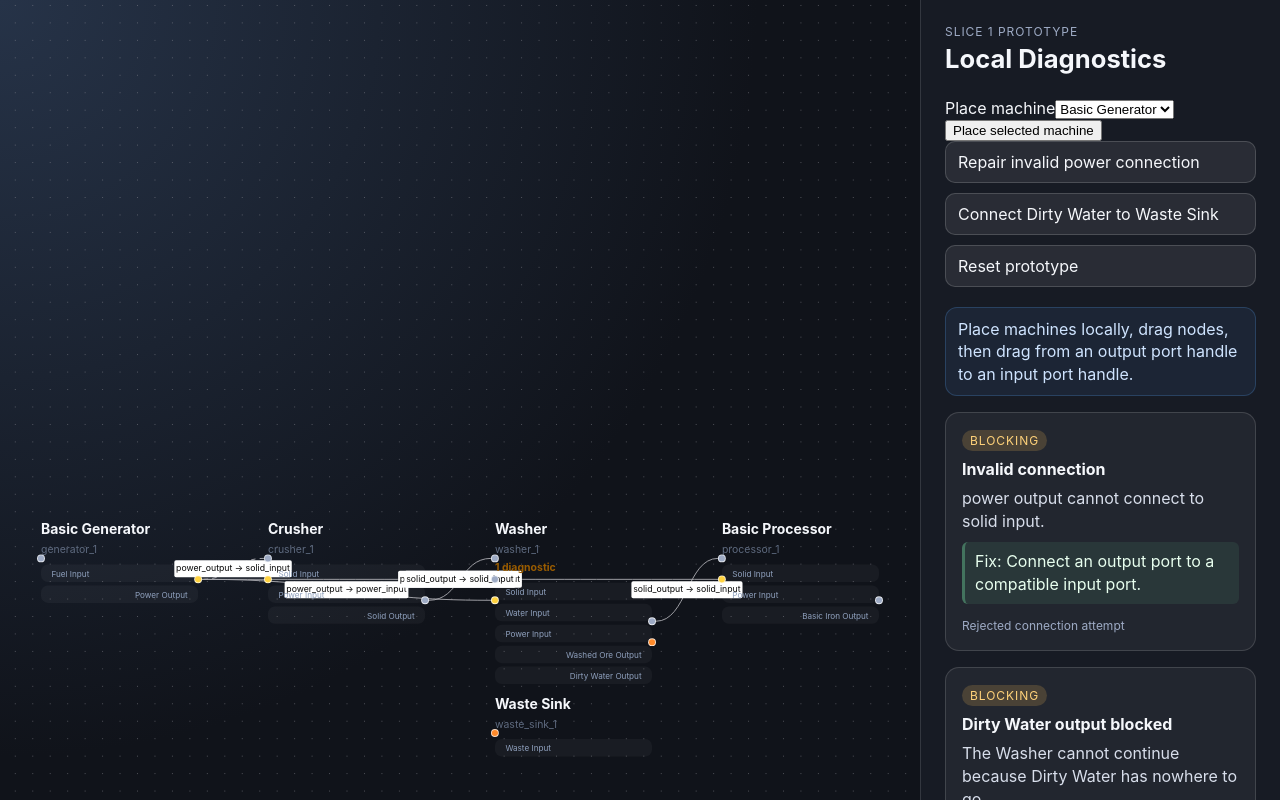
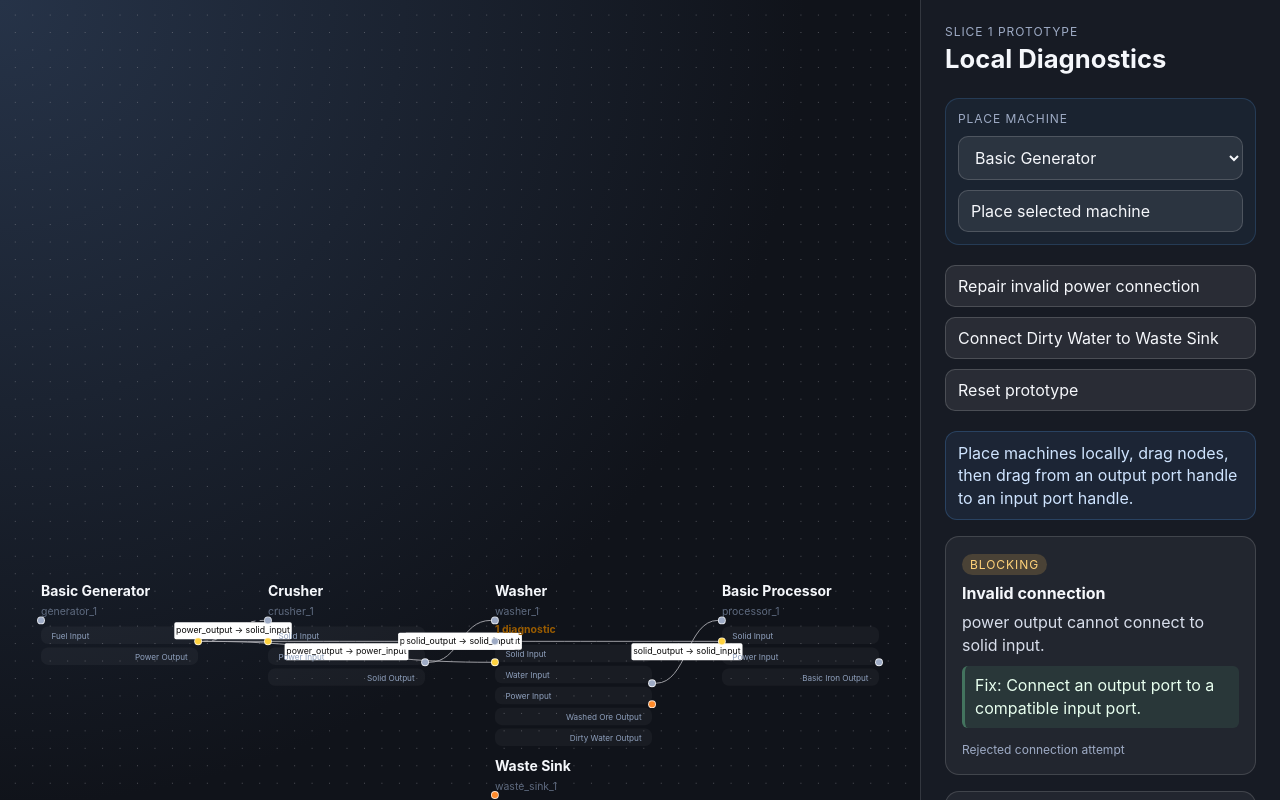
Before and after one commit to killerbearddude/Crushline-React, a React (Vite) app: page / in a window 1280 px wide. Shown: the top 800 px of the page. Built offline with nearby package versions, Linux system fonts and the light colour scheme.

Commit message:
Style minimal placement controls

```diff
--- a/src/styles.css
+++ b/src/styles.css
@@ -45,23 +45,45 @@ body {
   font-size: 1.6rem;
 }
 
+.build-actions,
 .repair-actions {
   display: grid;
   gap: 10px;
   margin-bottom: 20px;
 }
 
+.build-actions {
+  border: 1px solid rgba(91, 169, 255, 0.18);
+  border-radius: 14px;
+  padding: 12px;
+  background: rgba(91, 169, 255, 0.06);
+}
+
+.build-actions label {
+  color: #9eabc5;
+  font-size: 0.75rem;
+  letter-spacing: 0.08em;
+  text-transform: uppercase;
+}
+
+.build-actions select,
+.build-actions button,
 .repair-actions button {
   border: 1px solid rgba(255, 255, 255, 0.16);
   border-radius: 10px;
   padding: 10px 12px;
   background: rgba(255, 255, 255, 0.08);
   color: #f5f7fb;
+  font: inherit;
+}
+
+.build-actions button,
+.repair-actions button {
   cursor: pointer;
-  font: inherit;
   text-align: left;
 }
 
+.build-actions button:hover,
 .repair-actions button:hover:not(:disabled) {
   background: rgba(255, 255, 255, 0.14);
 }
```
